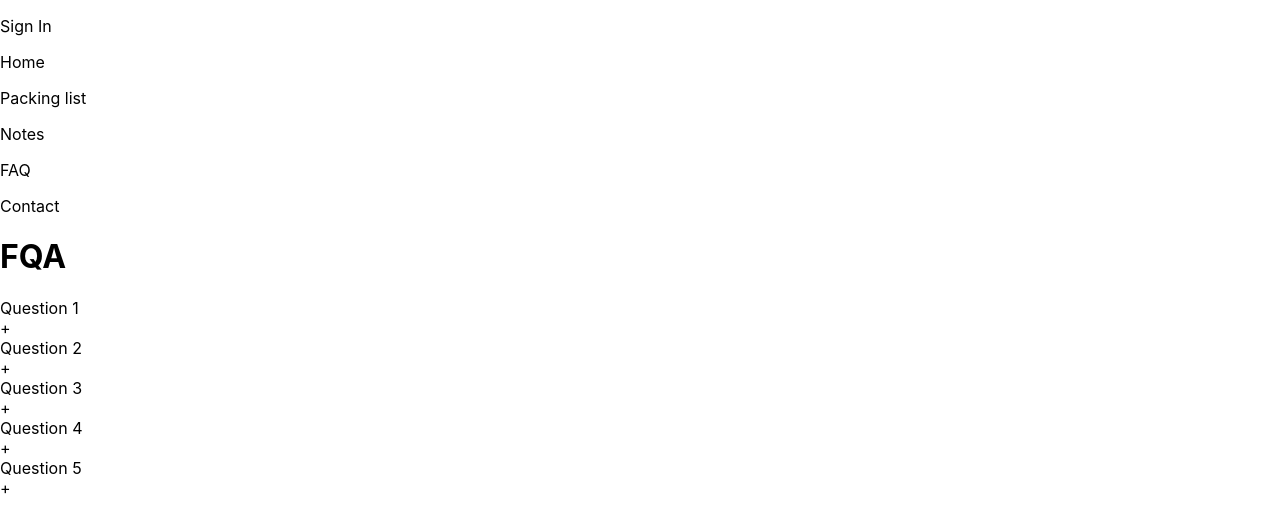
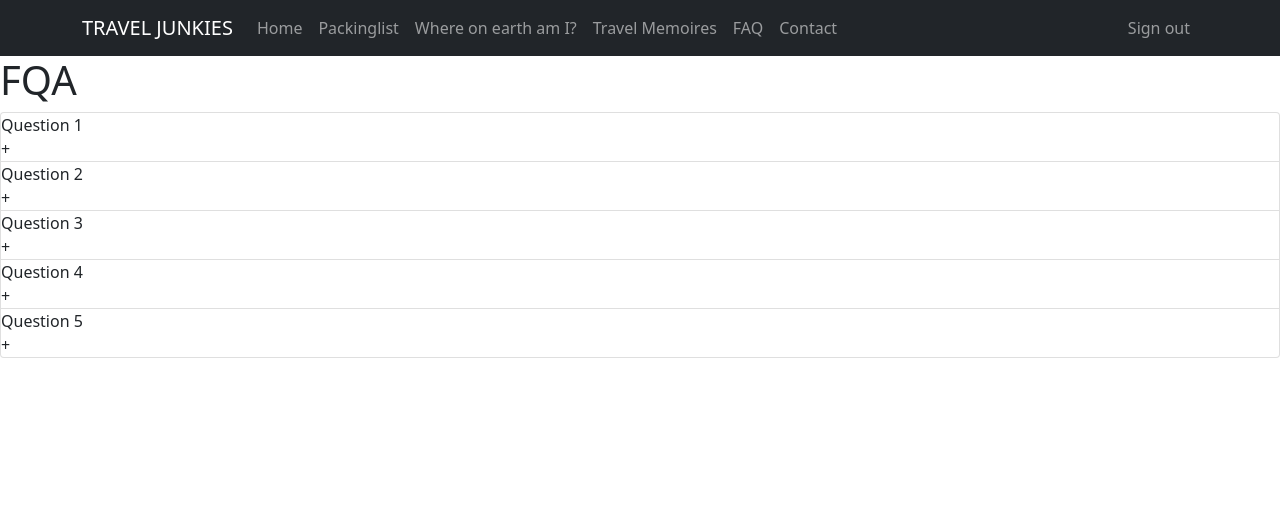
Before and after one commit to lisabergstrom/final-project-frontend, a React (Create React App) app: page /faq in a window 1280 px wide. Shown: the top 528 px of the page. Built offline with nearby package versions, Linux system fonts and the light colour scheme.

Commit message:
added navbar

```diff
--- a/package.json
+++ b/package.json
@@ -8,6 +8,7 @@
     "@testing-library/react": "^13.3.0",
     "@testing-library/user-event": "^14.2.0",
     "babel-eslint": "^10.0.3",
+    "bootstrap": "^5.1.3",
     "components": "^0.1.0",
     "eslint": "^6.7.1",
     "eslint-config-airbnb": "^18.0.1",
@@ -15,13 +16,14 @@
     "eslint-plugin-jsx-a11y": "^6.2.3",
     "eslint-plugin-react": "^7.16.0",
     "eslint-plugin-react-hooks": "^2.3.0",
+    "framer-motion": "^6.3.10",
     "json-parser": "^3.1.2",
-    "framer-motion": "^6.3.10",
     "leaflet": "^1.8.0",
     "leaflet-control-geocoder": "^2.4.0",
     "moment": "^2.29.3",
     "navigate": "^0.3.6",
     "react": "^18.1.0",
+    "react-bootstrap": "^2.4.0",
     "react-dom": "^18.1.0",
     "react-hook-geolocation": "^1.0.11",
     "react-icon": "^1.0.0",
--- a/public/index.html
+++ b/public/index.html
@@ -14,6 +14,12 @@
     rel="shortcut icon"
     href="favicon.ico" />
     <link rel="apple-touch-icon" href="apple-touch-icon.png" />
+    <link
+  rel="stylesheet"
+  href="https://cdn.jsdelivr.net/npm/bootstrap@5.1.3/dist/css/bootstrap.min.css"
+  integrity="sha384-1BmE4kWBq78iYhFldvKuhfTAU6auU8tT94WrHftjDbrCEXSU1oBoqyl2QvZ6jIW3"
+  crossorigin="anonymous"
+/>
 
     <link rel="manifest" href="%PUBLIC_URL%/manifest.json" />
 
--- a/src/components/Contact.js
+++ b/src/components/Contact.js
@@ -1,8 +1,11 @@
 import React from 'react';
+import Navbar from './Navbar';
 
 const Contact = () => {
     return (
         <div>
+            <Navbar />
+
             <h1>Contact information</h1>
             <div>
             <h3>Lisa Bergström</h3>
--- a/src/components/Location.js
+++ b/src/components/Location.js
@@ -1,4 +1,5 @@
 import React, { useState } from "react";
+import Navbar from "./Navbar";
 import {
   MapContainer,
   TileLayer,
@@ -29,6 +30,8 @@ const LocationMarker = () => {
 
 const Location = () => {
   return (
+    <div>
+      <Navbar />
     <MapContainer
       center={{ lat: 51.505, lng: -0.09 }}
       zoom={13}
@@ -40,6 +43,7 @@ const Location = () => {
       />
       <LocationMarker />
     </MapContainer>
+    </div>
   );
 };
 
--- a/src/components/Navbar.js
+++ b/src/components/Navbar.js
@@ -1,28 +1,28 @@
 import React from "react";
-
-
+import * as ReactBootStrap from "react-bootstrap"
 const Navbar = () => {
     return (
-        <main>
-          <div>
-              <p>Sign In</p>
-          </div>
-          <div>
-              <p>Home</p>
-          </div>
-          <div>
-              <p>Packing list</p>
-          </div>
-          <div>
-              <p>Notes</p>
-          </div>
-          <div>
-              <p>FAQ</p>
-          </div>
-          <div>
-              <p>Contact</p>
-          </div>
-        </main>
+      <ReactBootStrap.Navbar collapseOnSelect expand="lg" bg="dark" variant="dark">
+      <ReactBootStrap.Container>
+      <ReactBootStrap.Navbar.Brand href="#home">TRAVEL JUNKIES</ReactBootStrap.Navbar.Brand>
+      <ReactBootStrap.Navbar.Toggle aria-controls="responsive-navbar-nav" />
+      <ReactBootStrap.Navbar.Collapse id="responsive-navbar-nav">
+        <ReactBootStrap.Nav className="me-auto">
+        <ReactBootStrap.Nav.Link href="/weather">Home</ReactBootStrap.Nav.Link>
+          <ReactBootStrap.Nav.Link href="/packinglist">Packinglist</ReactBootStrap.Nav.Link>
+          <ReactBootStrap.Nav.Link href="/location">Where on earth am I?</ReactBootStrap.Nav.Link>
+          <ReactBootStrap.Nav.Link href="/notes">Travel Memoires</ReactBootStrap.Nav.Link>
+          <ReactBootStrap.Nav.Link href="/faq">FAQ</ReactBootStrap.Nav.Link>
+          <ReactBootStrap.Nav.Link href="/contact">Contact</ReactBootStrap.Nav.Link>
+          </ReactBootStrap.Nav>
+        <ReactBootStrap.Nav>
+          <ReactBootStrap.Nav.Link eventKey={2} href="/login">
+            Sign out
+          </ReactBootStrap.Nav.Link>
+        </ReactBootStrap.Nav>
+      </ReactBootStrap.Navbar.Collapse>
+      </ReactBootStrap.Container>
+    </ReactBootStrap.Navbar>
     );
 };
 export default Navbar;
--- a/src/components/Notes.js
+++ b/src/components/Notes.js
@@ -1,4 +1,5 @@
 import React from "react"
+import Navbar from "./Navbar"
 
 import NotesInput from "./NotesInput"
 import NotesList from "./NotesList"
@@ -6,6 +7,7 @@ import NotesList from "./NotesList"
 const Notes = () => {
     return(
         <div>
+             <Navbar />
             <NotesInput/>
             <NotesList/>
         </div>
--- a/src/components/PackingList.js
+++ b/src/components/PackingList.js
@@ -2,10 +2,12 @@ import React from "react";
 
 import PackingListInput from "./PackingListInput";
 import PackingListItems from "./PackingListItems";
+import Navbar from "./Navbar";
 
 const PackingList = () => {
   return (
     <div>
+       <Navbar />
       <PackingListInput />
       <PackingListItems />
     </div>
--- a/src/components/Weather.js
+++ b/src/components/Weather.js
@@ -1,6 +1,7 @@
 /* eslint-disable */
 import React, { useState } from "react";
 import DisplayWeather from "./DisplayWeather";
+import Navbar from "./Navbar";
 
 const Weather  = () => {
 
@@ -41,6 +42,7 @@ const Weather  = () => {
   };
   return (
     <div className="weather">
+       <Navbar />
       <span className="title">Weather App</span>
       <br />
       <form>
--- a/src/index.js
+++ b/src/index.js
@@ -5,6 +5,7 @@ import { createRoot } from "react-dom/client";
 import "./index.css";
 import App from "./App";
 import * as serviceWorkerRegistration from './serviceWorkerRegistration';
+import 'bootstrap/dist/css/bootstrap.min.css';
 
 const root = createRoot(document.getElementById("root"));
 root.render(<App />);
```
Also changed, not shown: 1 other file (tests, documents, lock files or other folders).
